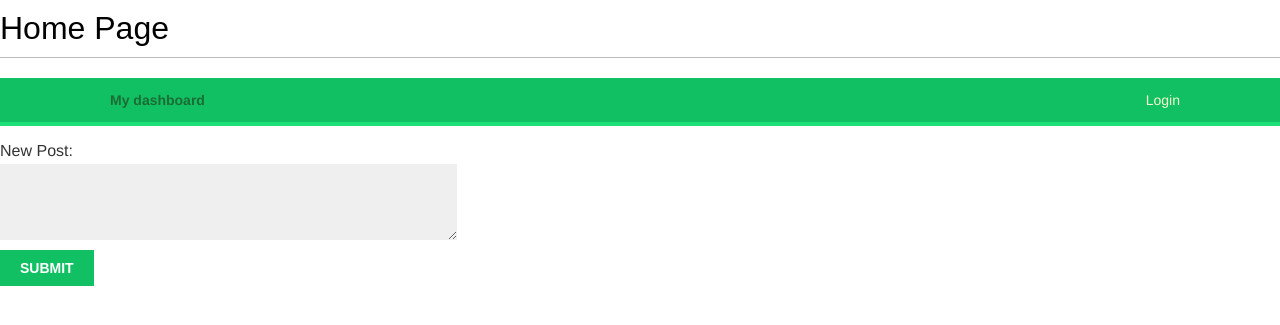
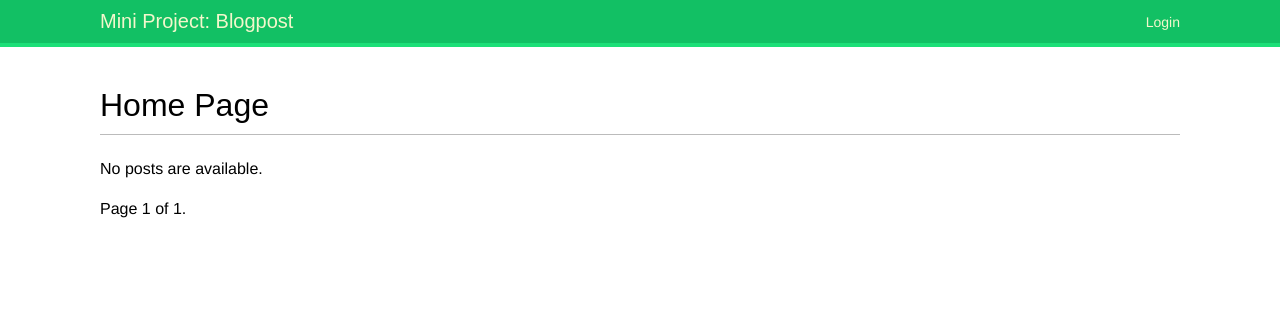
Before and after one commit to kammybdeng/blogsite, a Django app: page /blogposts/index/ in a window 1280 px wide. Shown: the top 325 px of the page. Run offline with Django 3.2, Linux system fonts and the light colour scheme; data that the repository does not hold is empty; some web fonts are replaced.

Commit message:
added pagination, delete post function, filter by tag function and revamped create new post function

```diff
--- a/blogposts/forms.py
+++ b/blogposts/forms.py
@@ -2,6 +2,7 @@ from django import forms
 from django.contrib.auth.forms import UserCreationForm, AuthenticationForm
 from django.contrib.auth.models import User
 from .models import Profile, Post
+
 
 class SignUpForm(UserCreationForm):
     # first_name = forms.CharField(max_length= 30, help_text = 'Required')
@@ -32,11 +33,10 @@ class ProfileEditForm(forms.ModelForm):
 class EmailPostForm(forms.Form):
     name = forms.CharField(max_length=25)
     email = forms.EmailField()
-    to = forms.EmailField()
     comments = forms.CharField(required=False,
                                widget=forms.Textarea)
 
 class NewPostForm(forms.ModelForm):
     class Meta:
         model = Post
-        fields = ('title', 'content')
+        fields = ('title', 'tags', 'content')
--- a/blogposts/models.py
+++ b/blogposts/models.py
@@ -20,7 +20,7 @@ class Post(models.Model):
     likes = models.IntegerField(default=0)
     author = models.ForeignKey(User, on_delete=models.CASCADE, default = 1)
     liked_users = ArrayField(models.IntegerField(default=0), default = list)
-    tags = TaggableManager()
+    tags = TaggableManager(blank=True)
     def __str__(self):
         return self.content
     def get_absolute_url(self):
--- a/blogposts/templates/base.html
+++ b/blogposts/templates/base.html
@@ -7,12 +7,13 @@
 </head>
 <body>
   <div id="header">
-    <span class="logo">Mini Project: Blogpost</span>
+    <span class="logo"><a href="{% url "blogposts:index" %}">
+      Mini Project: Blogpost</a></span>
     {% if request.user.is_authenticated %}
     <ul class="menu">
       <li {% if section == "dashboard" %}class="selected"{% endif %}>
         <a href="{% url "blogposts:dashboard" %}">My dashboard</a>
-        <a href="{% url "blogposts:index" %}">Blogpost Home</a>
+        <a href="{% url "blogposts:new_post" %}">New Post</a>
         </li>
     </ul>
     {% endif %}
--- a/blogposts/templates/blogposts/dashboard.html
+++ b/blogposts/templates/blogposts/dashboard.html
@@ -8,7 +8,7 @@
     {% if dashboard_last_ten_in_ascending_order %}
         <ul>
         {% for post in dashboard_last_ten_in_ascending_order %}
-           <li><a href="{% url 'blogposts:detail' post.id %}">{{ post.content }}</a> - {{ post.author }}</li>
+           <li><a href="{% url 'blogposts:detail' post.id %}">{{ post.title }}</a> by {{ post.author }}</li>
         {% endfor %}
         </ul>
     {% else %}
--- a/blogposts/templates/blogposts/index.html
+++ b/blogposts/templates/blogposts/index.html
@@ -1,48 +1,30 @@
-{% load static %}
-<!DOCTYPE html>
-<html>
-<head>
-  <title>{% block title %}{% endblock %}</title>
-  <link href="{% static "base.css" %}" rel="stylesheet">
-</head>
+{% extends "base.html" %}
+{% block title %}Home Page{% endblock %}
+{% block content %}
 <h1> Home Page </h1>
-  <div id="header">
-    <ul class="menu">
-      <li class="selected">
-        <a href="{% url "blogposts:dashboard" %}">My dashboard</a>
-      </li>
-    </ul>
-  <span class="user">
-      {% if request.user.is_authenticated %}
-        Hello {{ request.user.username }},
-        <a href="{% url "blogposts:logout" %}">Logout</a>
-      {% else %}
-        <a href="{% url "blogposts:login" %}">Login</a>
-      {% endif %}
-    </span>
-    </div>
 <body>
   <div>
-    {% if last_ten_in_ascending_order %}
-        <ul class="commentarea">
-        {% for post in last_ten_in_ascending_order %}
+    {% if tag %}
+      <h2>Posts tagged with "{{ tag.name }}"</h2>
+    {% endif %}
+    {% if posts %}
+    {% for post in posts %}
            <h3><a href="{% url 'blogposts:detail' post.id %}">{{ post.title }}</a>
            </h3>
            <p class = "date">Published {{ post.published_date}} by {{post.author}}</p>
-           <p class = "tags">Tags: {{ post.tags.all|join:", "}}</p>
+           <p class = "tags">Tags: {% for tag in post.tags.all %}
+             <a href="{% url 'blogposts:post_list_by_tag' tag.slug %}">
+               {{ tag.name }}
+             </a>
+             {% if not forloop.last %}, {% endif %}
+           {% endfor %}
+           </p>
            <p >{{ post.content}}</p>
-        {% endfor %}
-        </ul>
+    {% endfor %}
     {% else %}
         <p>No posts are available.</p>
     {% endif %}
   </div>
-  <div>
-    <form action="{% url 'blogposts:create_post' %}" method="post">
-      {% csrf_token %}
-      <label>New Post:</label><br>
-        <textarea rows="4" cols="50" name="create_post" ></textarea><br>
-    <input type="submit" value="Submit">
-    </form>
-  </div>
 </body>
+{% include "pagination.html" with page=posts %}
+{% endblock %}
--- a/blogposts/templates/blogposts/share.html
+++ b/blogposts/templates/blogposts/share.html
@@ -4,7 +4,7 @@
   {% if sent %}
     <h1>E-mail successfully sent</h1>
     <p>
-      "{{ post.title }}" was successfully sent to {{ form.cleaned_data.to }}.
+      "{{ post.title }}" was successfully sent to {{ form.cleaned_data.email }}.
     </p>
   {% else %}
     <h1>Share "{{ post.title }}" by e-mail</h1>
--- /dev/null
+++ b/blogposts/templates/pagination.html
@@ -0,0 +1,13 @@
+<div class = "pagination">
+  <span class = "step-links">
+    {% if page.has_previous %}
+      <a href = "?page={{page.previous_page_number}}"> Previous</a>
+    {% endif %}
+  <span class = "current">
+    Page {{ page.number }} of {{page.paginator.num_pages}}.
+  </span>
+  {% if page.has_next %}
+    <a href = "?page={{page.next_page_number}}"> Next</a>
+  {% endif %}
+  </span>
+</div>
--- a/blogposts/urls.py
+++ b/blogposts/urls.py
@@ -17,23 +17,24 @@ urlpatterns = [
     #path('', include('django.contrib.auth.urls')),
 
     #path('connection/',TemplateView.as_view(template_name = 'blogposts/login.html')),
+    path('index/', views.post_list, name = 'index'),
     path('', views.dashboard, name = 'dashboard'),
     path('login/', LoginView.as_view(template_name= 'registration/login.html',
     authentication_form = UserLoginForm), name = 'login'),
     path('logout/', LogoutView.as_view(template_name= 'registration/logout.html'),
     name = 'logout'),
     path('signup/', views.signup, name = 'signup'),
-    path('index/', views.IndexView.as_view(), name = 'index'),
     path('edit/', views.edit, name='edit'),
     path('password_change/done/', PasswordChangeDoneView.as_view(), name='password_change_done'),
     path('password_change/', PasswordChangeView.as_view(success_url = reverse_lazy('blogposts:password_change_done')), name='password_change'),
+    path('<int:pk>/', views.DetailView.as_view(), name='detail'),
+    path('new_post/', views.new_post, name='new_post'),
+    #path('create_post/', views.create_post, name='create_post'),
     path('<int:post_id>/share/', views.post_share, name='post_share'),
-    # ex: /polls/5/
-    # the 'name' value as called by the {% url %} template tag
-    path('<int:pk>/', views.DetailView.as_view(), name='detail'),
     path('<int:post_id>/create_comment/', views.create_comment, name='create_comment'),
     path('<int:post_id>/like_post/', views.like_post, name='like_post'),
-    path('create_post/', views.create_post, name='create_post'),
+    path('<int:post_id>/delete_post/', views.delete_post, name ='delete_post'),
+    path('tag/<slug:tag_slug>/', views.post_list, name = 'post_list_by_tag'),
     path('sitemap.xml', sitemap, {'sitemaps': sitemaps},
     name = 'django.contrib.sitemaps.views.sitemap')]
     # ex: /polls/5/results/
--- a/blogposts/views.py
+++ b/blogposts/views.py
@@ -2,42 +2,61 @@ from django.shortcuts import render, get_object_or_404, redirect
 from django.http import HttpResponse, HttpResponseRedirect
 from django.urls import reverse
 from django.views import generic
+from django.core.mail import send_mail
+from django.core.paginator import Paginator, PageNotAnInteger, EmptyPage
 from django.contrib import messages
-from django.core.mail import send_mail
 from django.contrib.auth import login, authenticate
 from django.contrib.auth.decorators import login_required
 from django.contrib.auth.models import User
 from django.utils import timezone
+from taggit.models import Tag
 from .forms import SignUpForm, UserEditForm, ProfileEditForm, EmailPostForm, NewPostForm
-# local models
 from .models import Post, Profile
 
 
-# def index(request):
-#     return HttpResponse("Hello, You're at the post homepage.")
+
 
 # class SignupView(generic.DetailView):
 #     model = Post
 #     template_name = 'blogposts/signup.html'
 
 
-class IndexView(generic.ListView):
-    #model = Post
-    template_name = 'blogposts/index.html'
-    context_object_name = 'last_ten_in_ascending_order'
+# class IndexView(generic.ListView):
+#     model = Post
+#     template_name = 'blogposts/index.html'
+#     context_object_name = 'last_ten_in_ascending_order'
+#     paginate_by = 5
+#     def get_queryset(self):
+#         """Return the last ten published questions."""
+#         last_ten_in_ascending_order = Post.objects.order_by('-published_date')[:10]
+#         #last_ten_in_ascending_order = reversed(last_ten)
+#         #print(last_ten_in_ascending_order)
+#         return last_ten_in_ascending_order
 
-    def get_queryset(self):
-        """Return the last ten published questions."""
-        last_ten = Post.objects.order_by('-published_date')[:10]
-        last_ten_in_ascending_order = reversed(last_ten)
-        return last_ten_in_ascending_order
-
-# def details(request, post_id):
-#     post = get_object_or_404(Post, pk=post_id)
-#     post_text = Post.objects.get(pk=post_id).post_text
-#     return HttpResponse("Hello, You're viewing the detail page of %s. \n\n %s" % (post_id,post_text))
-
-## generic template view
+def post_list(request, tag_slug=None):
+    object_list = Post.objects.all().order_by('-id')
+    print(object_list)
+    tag = None
+    if tag_slug:
+        tag = get_object_or_404(Tag, slug = tag_slug)
+        object_list = object_list.filter(tags__in = [tag])
+    paginator = Paginator(object_list, 5)
+    # if request.method == 'GET' and 'page' in request.GET.get:
+    print(request.GET)
+    page = request.GET.get("page")
+    print(page)
+    print('--'*20)
+    try:
+        posts = paginator.page(page)
+    except PageNotAnInteger:
+        ## if page is not an integer return the first page
+        posts = paginator.page(1)
+    except EmptyPage:
+        ## if page is out of range, return the last page
+        posts = paginator.page(paginator.num_pages)
+    return render(request, 'blogposts/index.html', {'page': page,
+                                                    'posts': posts,
+                                                    'tag': tag})
 
 class DetailView(generic.DetailView):
     model = Post
@@ -45,8 +64,6 @@ class DetailView(generic.DetailView):
 
 
 def signup(request):
-    # if request.user.is_authenticated:
-    #     return render(request, 'blogposts/index.html')
     if request.method == 'POST':
         form = SignUpForm(request.POST)
         if form.is_valid():
@@ -67,12 +84,8 @@ def dashboard(request):
     def get_queryset(request):
         """Return the user's last ten published questions."""
         current_user = request.user
-        #author = current_user
-        # author = current_user
-        dashboard_last_ten_in_ascending_order = Post.objects.filter(author = current_user)
-        #print('P'*2, '---'*20, P)
-        #user_last_ten = P.order_by('-published_date')[:10]
-        #dashboard_last_ten_in_ascending_order = reversed(last_ten)
+        dashboard_last_ten_in_ascending_order = Post.objects.filter(author = current_user).order_by('-published_date')[:10]
+        #print(dashboard_last_ten_in_ascending_order, '---'*20)
         return dashboard_last_ten_in_ascending_order
     user_post_list = get_queryset(request)
     return render(request, 'blogposts/dashboard.html', {"section" : 'dashboard',
@@ -112,12 +125,29 @@ def create_comment(request, post_id):
     # else:
     #     return HttpResponseRedirect(reverse('blogposts:detail', args=(post.id,)))
 
+def new_post(request):
+    if request.method == 'POST':
+        new_post_form = NewPostForm(instance = request.user,
+                                    data=request.POST)
+        if new_post_form.is_valid():
+            new_post_form.save(commit=False)
+            cleaned_data = new_post_form.cleaned_data
+            current_user = request.user
+            post = Post(title = cleaned_data['title'],
+                        content = cleaned_data['content'],
+                        published_date = timezone.now(),
+                        author = current_user)
+            post.save()
+            post.tags.add(*cleaned_data['tags'])
+            return HttpResponseRedirect(reverse('blogposts:detail', args=(post.id,)))
+        else:
+            messages.error(request, 'Error creating new post')
+    else:
+        new_post_form = NewPostForm(instance = request.user)
+    return render(request, 'blogposts/new_post.html', {'new_post_form': new_post_form})
+
+
 def create_post(request):
-    # if request.method = 'POST':
-    #     new_post_form = NewPostForm(instance = request.post,
-    #                                 data=request.POST)
-    #     if new_post_form is_valid():
-
     pending_post = request.POST['create_post']
     if pending_post != '':
         if request.user.is_authenticated:
@@ -129,6 +159,19 @@ def create_post(request):
         return HttpResponseRedirect(reverse('blogposts:detail', args=(post.id,)))
     return HttpResponseRedirect(reverse('blogposts:index'))
 
+def delete_post(request, post_id):
+    post = get_object_or_404(Post, pk=post_id)
+    if request.user.is_authenticated:
+        current_user = request.user
+        post_author = post.author
+        if current_user == post_author:
+            post.delete()
+            deleted = True
+            messages.success(request, 'Post deleted successfully')
+        else:
+            messages.error(request, 'Cannot Delete Post')
+            return HttpResponseRedirect(reverse('blogposts:detail', args=(post.id,)))
+    return HttpResponseRedirect(reverse('blogposts:index'))
 
 def like_post(request, post_id):
     post = get_object_or_404(Post, pk=post_id)
@@ -161,13 +204,15 @@ def post_share(request, post_id):
             message = f"Read {post.title} at {post_url}\n\n" \
                       f"{cd['name']}\'s comments: {cd['comments']}"
             send_mail(subject, message, 'kammyinquiries@gmail.com',
-                      [cd['to']])
+                      [cd['email']])
             sent = True
     else:
         form = EmailPostForm()
     return render(request, 'blogposts/share.html', {'post': post,
                                                     'form': form,
                                                     'sent': sent})
+
+
 
 # def vote(request, question_id):
 #     question = get_object_or_404(Question, pk=question_id)
```
Also changed, not shown: blogposts/templates/blogposts/detail.html (+13 -10 lines), blogposts/templates/blogposts/new_post.html (added, +11 -0 lines), blogposts/migrations/0008_auto_20200830_0102.py (added).
